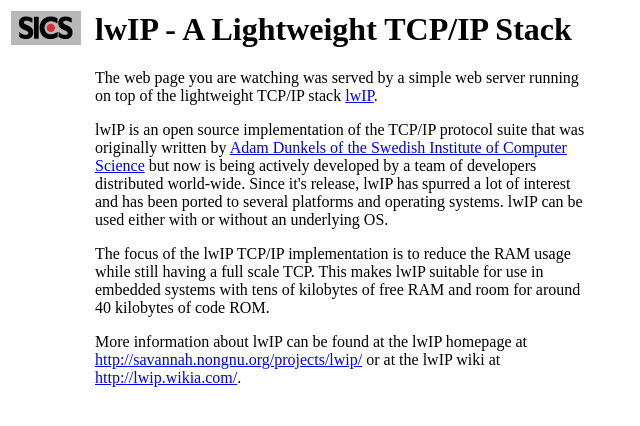
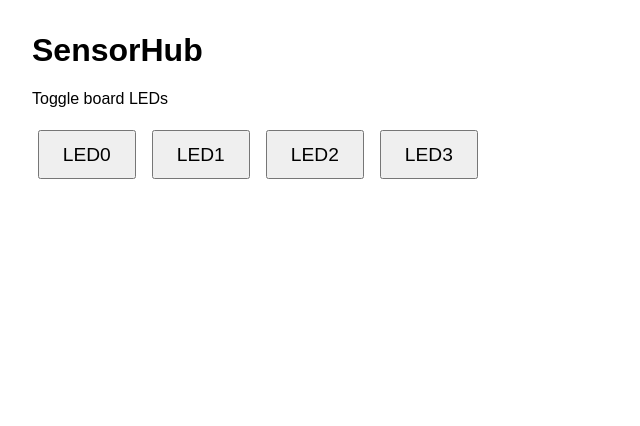
Before and after one commit to Gamydas/SensorHub, a plain HTML site: page sw/web/index.html in a window 1280 px wide. Shown: the whole page, without its empty margins (0-640 px from the left). Drawn offline with Linux system fonts and the light colour scheme.

Commit message:
test website to toggle LEDs with a button push

```diff
--- a/sw/web/index.html
+++ b/sw/web/index.html
@@ -1,46 +1,23 @@
-<html>
-<head><title>lwIP - A Lightweight TCP/IP Stack</title></head>
-<body bgcolor="white" text="black">
-
-    <table width="100%">
-      <tr valign="top"><td width="80">
-	  <a href="http://www.sics.se/"><img src="/img/sics.gif"
-	  border="0" alt="SICS logo" title="SICS logo"></a>
-	</td><td width="500">
-	  <h1>lwIP - A Lightweight TCP/IP Stack</h1>
-	  <p>
-	    The web page you are watching was served by a simple web
-	    server running on top of the lightweight TCP/IP stack <a
-	    href="http://www.sics.se/~adam/lwip/">lwIP</a>.
-	  </p>
-	  <p>
-	    lwIP is an open source implementation of the TCP/IP
-	    protocol suite that was originally written by <a
-	    href="http://www.sics.se/~adam/lwip/">Adam Dunkels
-	    of the Swedish Institute of Computer Science</a> but now is
-	    being actively developed by a team of developers
-	    distributed world-wide. Since it's release, lwIP has
-	    spurred a lot of interest and has been ported to several
-	    platforms and operating systems. lwIP can be used either
-	    with or without an underlying OS.
-	  </p>
-	  <p>
-	    The focus of the lwIP TCP/IP implementation is to reduce
-	    the RAM usage while still having a full scale TCP. This
-	    makes lwIP suitable for use in embedded systems with tens
-	    of kilobytes of free RAM and room for around 40 kilobytes
-	    of code ROM.
-	  </p>
-	  <p>
-	    More information about lwIP can be found at the lwIP
-	    homepage at <a
-	    href="http://savannah.nongnu.org/projects/lwip/">http://savannah.nongnu.org/projects/lwip/</a>
-	    or at the lwIP wiki at <a
-	    href="http://lwip.wikia.com/">http://lwip.wikia.com/</a>.
-	  </p>
-	</td><td>
-	  &nbsp;
-	</td></tr>
-      </table>
+<!DOCTYPE html>
+<html lang="en">
+<head>
+<meta charset="utf-8">
+<meta name="viewport" content="width=device-width, initial-scale=1">
+<title>SensorHub</title>
+<style>
+  body { font-family: sans-serif; margin: 2em; }
+  button { font-size: 1.2em; padding: 0.6em 1.2em; margin: 0.3em; }
+</style>
+</head>
+<body>
+<h1>SensorHub</h1>
+<p>Toggle board LEDs</p>
+<!-- GET /led.cgi?led=N; the CGI handler toggles LD<N> and answers with this page again -->
+<form action="/led.cgi" method="get">
+  <button type="submit" name="led" value="0">LED0</button>
+  <button type="submit" name="led" value="1">LED1</button>
+  <button type="submit" name="led" value="2">LED2</button>
+  <button type="submit" name="led" value="3">LED3</button>
+</form>
 </body>
 </html>
```
